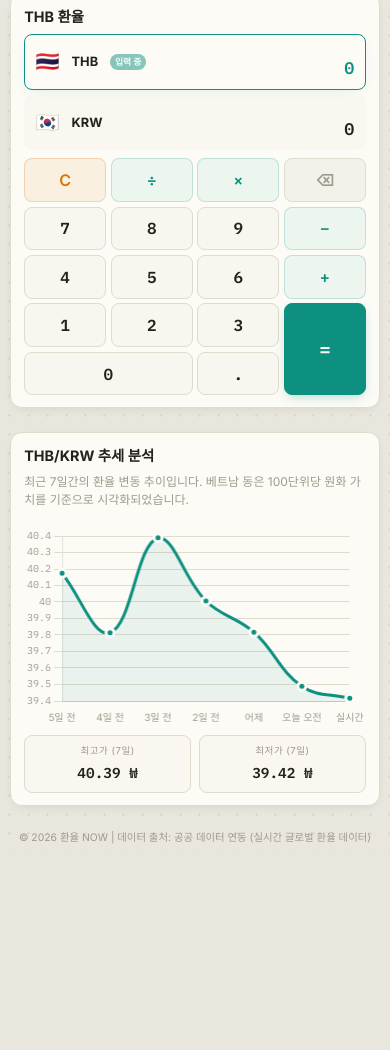
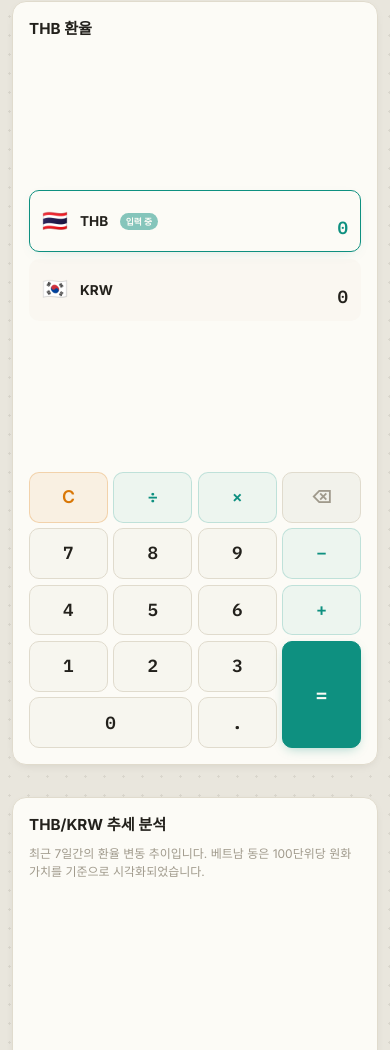
Before and after one commit to drbrookskim/exchangenow, a plain HTML site: page index.html in a window 390 px wide. Shown: the part 88-1138 px from the top of the page. Before the commit the page ends 940 px from the top, so only its background shows below. Drawn offline with nearby package versions, Linux system fonts and the light colour scheme; no server answers.

Commit message:
fix: enforce 100dvh min-height for calculator section on mobile so trend analysis is strictly below fold

```diff
--- a/index.css
+++ b/index.css
@@ -509,27 +509,27 @@ footer p {
    ========================================================================== */
 @media (max-width: 599px) {
   body {
-    padding: 0.4rem 0.6rem;
-    padding: calc(0.4rem + env(safe-area-inset-top)) 0.6rem calc(0.4rem + env(safe-area-inset-bottom)) 0.6rem;
+    padding: 0.5rem 0.75rem;
+    padding: calc(0.5rem + env(safe-area-inset-top)) 0.75rem calc(0.5rem + env(safe-area-inset-bottom)) 0.75rem;
   }
 
   /* Header compact */
   header {
-    margin-bottom: 0.5rem;
+    margin-bottom: 0.6rem;
   }
 
   .header-top {
-    margin-bottom: 0.35rem;
+    margin-bottom: 0.4rem;
   }
 
   .logo-badge {
-    width: 1.6rem;
-    height: 1.6rem;
-    font-size: 0.95rem;
+    width: 1.8rem;
+    height: 1.8rem;
+    font-size: 1rem;
   }
 
   h1 {
-    font-size: 1rem;
+    font-size: 1.05rem;
   }
 
   .api-status {
@@ -543,24 +543,37 @@ footer p {
 
   /* Nav tabs compact */
   .nav-tab {
-    font-size: 0.8rem;
-    padding: 0.4rem 0.65rem;
+    font-size: 0.85rem;
+    padding: 0.45rem 0.75rem;
   }
 
   /* Main grid: separate calculator card and chart section with clear vertical gap */
   .main-grid {
-    gap: 1.5rem;
+    display: flex;
+    flex-direction: column;
+    gap: 2rem;
   }
 
-  /* Calculator Card: comfortable sizing that fits inside first screen */
-  .card {
-    padding: 0.75rem 0.85rem;
-    border-radius: 12px;
+  /* Section 1 (Calculator): fills the first viewport screen cleanly */
+  .split-left {
+    min-height: calc(100dvh - 6.5rem);
+    min-height: calc(100dvh - env(safe-area-inset-top) - env(safe-area-inset-bottom) - 5rem);
+    display: flex;
+    flex-direction: column;
+  }
+
+  .split-left .card {
+    flex-grow: 1;
+    display: flex;
+    flex-direction: column;
+    justify-content: space-between;
+    padding: 1rem;
+    border-radius: 14px;
   }
 
   .card-title {
-    font-size: 0.9rem;
-    margin-bottom: 0.4rem;
+    font-size: 0.95rem;
+    margin-bottom: 0.5rem;
   }
 
   .card-subtitle {
@@ -570,59 +583,71 @@ footer p {
 
   /* Currency rows */
   .currency-list {
-    gap: 0.35rem;
-    margin-bottom: 0.5rem;
+    gap: 0.4rem;
+    margin-bottom: 0.6rem;
   }
 
   .currency-row {
-    padding: 0.45rem 0.65rem;
-    border-radius: 8px;
+    padding: 0.6rem 0.75rem;
+    border-radius: 10px;
   }
 
   .flag {
-    font-size: 1.2rem;
+    font-size: 1.3rem;
   }
 
   .currency-code {
-    font-size: 0.8rem;
+    font-size: 0.85rem;
   }
 
   .input-badge {
     font-size: 0.55rem;
-    padding: 0.08rem 0.3rem;
+    padding: 0.1rem 0.35rem;
   }
 
   .expr-display {
     font-size: 0.65rem;
-    min-height: 0.85rem;
+    min-height: 0.9rem;
   }
 
   .val-display {
-    font-size: 1.05rem;
+    font-size: 1.1rem;
   }
 
-  /* Keypad: comfortable button sizes */
+  /* Keypad: comfortable button sizes for tapping */
   .keypad {
-    gap: 0.3rem;
+    gap: 0.35rem;
   }
 
   .keypad-btn {
-    font-size: 1rem;
-    padding: 0.55rem 0;
-    border-radius: 8px;
+    font-size: 1.1rem;
+    padding: 0.7rem 0;
+    border-radius: 10px;
   }
 
   .keypad-btn.action-equals {
-    font-size: 1.2rem;
+    font-size: 1.25rem;
   }
 
-  /* Chart section (below the fold for scroll-down) */
+  /* Section 2 (Trend Analysis): sits below the fold on screen 2 */
+  .split-right {
+    min-height: calc(100dvh - 4rem);
+    display: flex;
+    flex-direction: column;
+  }
+
+  .split-right .card {
+    flex-grow: 1;
+    padding: 1rem;
+    border-radius: 14px;
+  }
+
   .chart-wrapper {
-    margin: 0.5rem 0;
+    margin: 0.75rem 0;
   }
 
   .chart-container {
-    height: 200px;
+    height: 220px;
   }
 
   /* Stats compact */
@@ -631,21 +656,21 @@ footer p {
   }
 
   .stat-box {
-    padding: 0.5rem;
-    border-radius: 8px;
+    padding: 0.6rem;
+    border-radius: 10px;
   }
 
   .stat-label {
-    font-size: 0.6rem;
+    font-size: 0.65rem;
   }
 
   .stat-val {
-    font-size: 0.9rem;
+    font-size: 0.95rem;
   }
 
   /* Footer compact */
   footer {
-    margin-top: 1.5rem;
+    margin-top: 2rem;
     font-size: 0.65rem;
   }
 }
--- a/sw.js
+++ b/sw.js
@@ -1,4 +1,4 @@
-const CACHE_NAME = "exchange-now-v6";
+const CACHE_NAME = "exchange-now-v7";
 const ASSETS = [
   "./",
   "./index.html",
```
